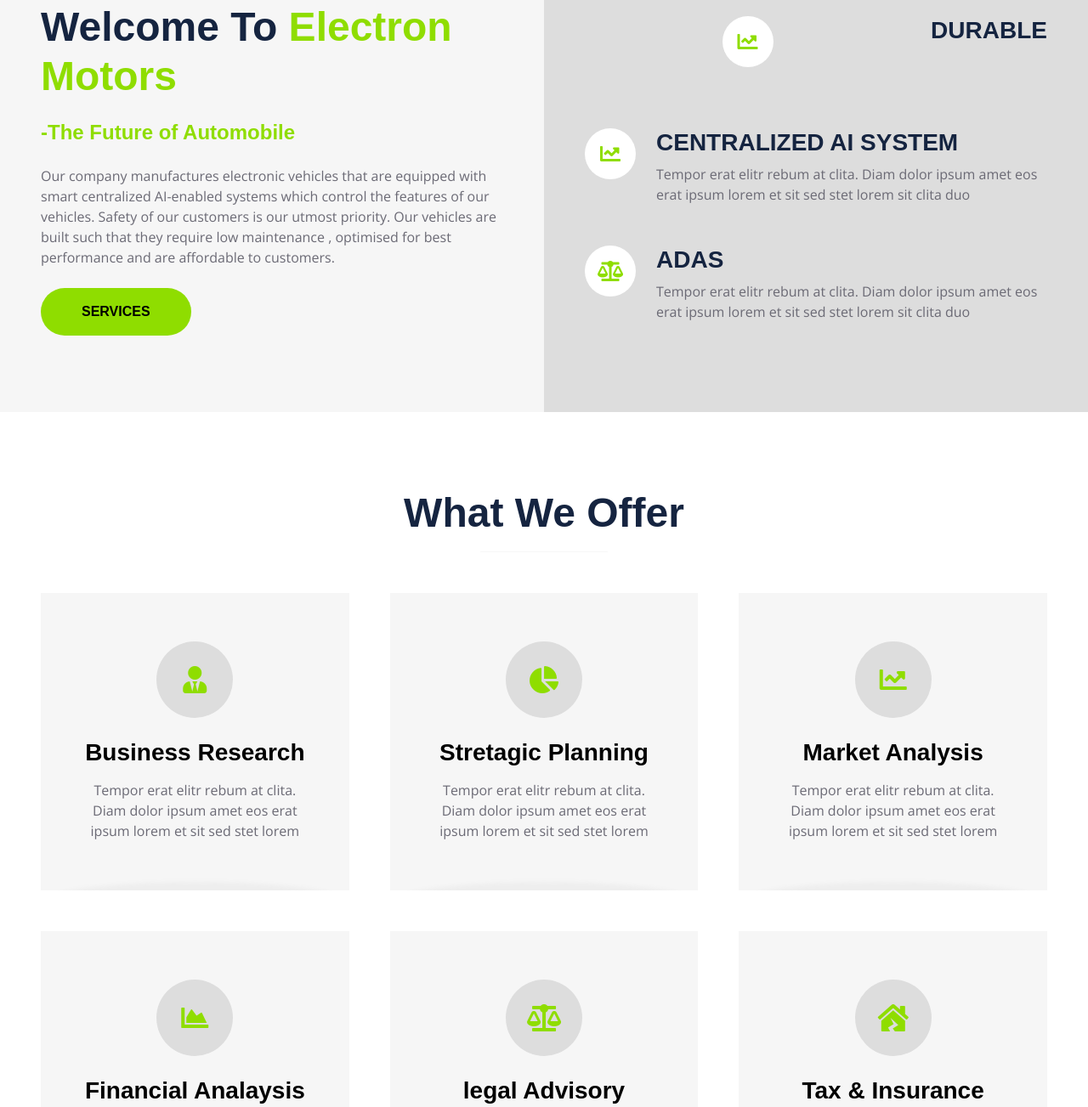
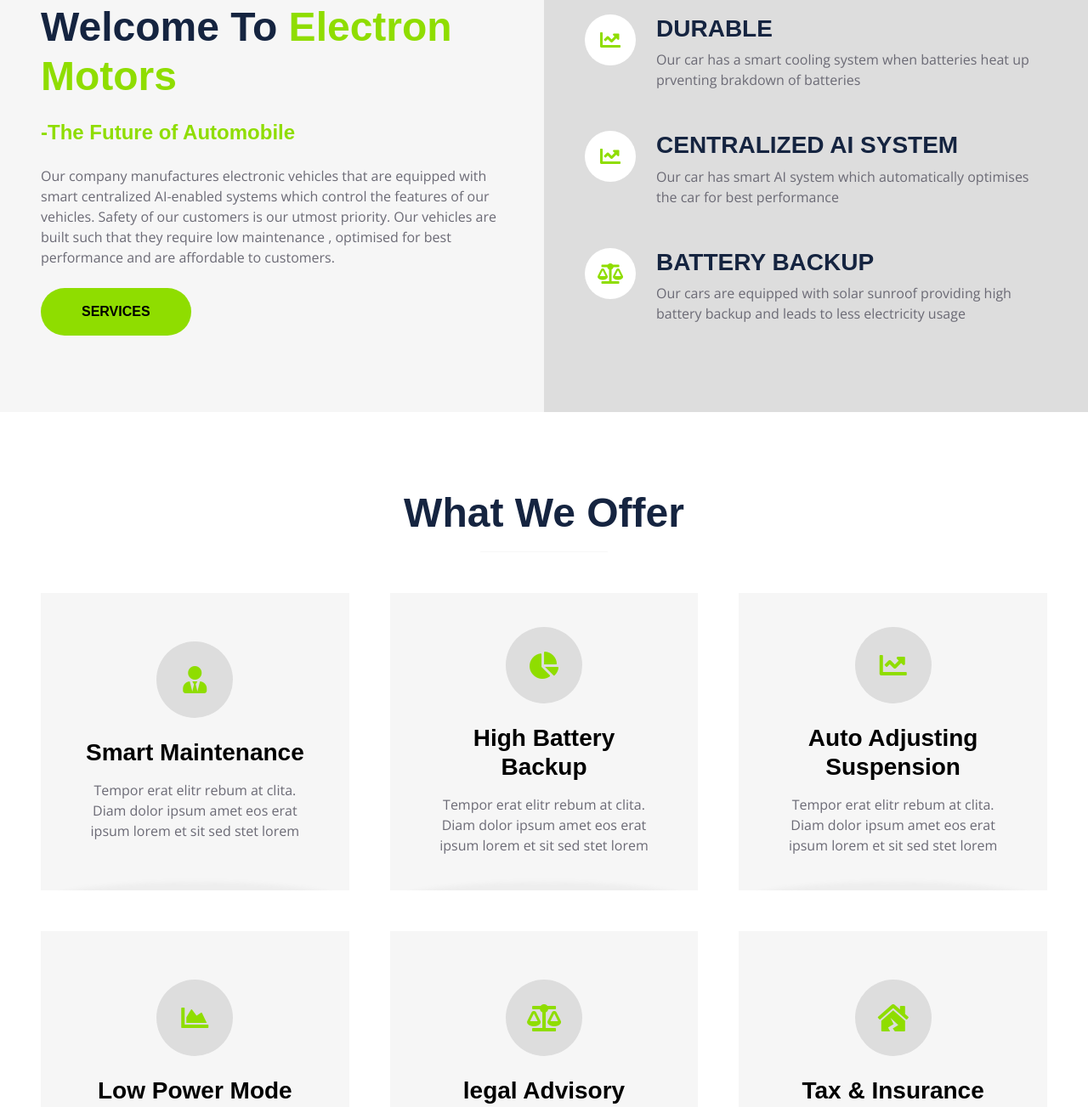
Before and after one commit to AaravGarg16/NCREATE, a plain HTML site: page index.html in a window 1280 px wide. Shown: the part 824-2127 px from the top of the page at 85% size. Drawn offline with nearby package versions, Linux system fonts and the light colour scheme.

Commit message:
modified:   index.html

```diff
--- a/index.html
+++ b/index.html
@@ -146,7 +146,7 @@
                         </div>
                         <div class="ps-4">
                             <h3>DURABLE</h3>
-                            <p class="mb-0"></p>
+                            <p class="mb-0">Our car has a smart cooling system when batteries heat up prventing brakdown of batteries</p>
                         </div>
                     </div>
                     <div class="d-flex  mb-5">
@@ -155,7 +155,7 @@
                         </div>
                         <div class="ps-4">
                             <h3>CENTRALIZED AI SYSTEM</h3>
-                            <p class="mb-0">Tempor erat elitr rebum at clita. Diam dolor ipsum amet eos erat ipsum lorem et sit sed stet lorem sit clita duo</p>
+                            <p class="mb-0">Our car has smart AI system which automatically optimises the car for best performance </p>
                         </div>
                     </div>
                     <div class="d-flex ">
@@ -163,8 +163,8 @@
                             <i class="fa fa-balance-scale fs-4"></i>
                         </div>
                         <div class="ps-4">
-                            <h3>ADAS</h3>
-                            <p class="mb-0">Tempor erat elitr rebum at clita. Diam dolor ipsum amet eos erat ipsum lorem et sit sed stet lorem sit clita duo</p>
+                            <h3>BATTERY BACKUP</h3>
+                            <p class="mb-0">Our cars are equipped with solar sunroof providing high battery backup and leads to less electricity usage </p>
                         </div>
                     </div>
                 </div>
@@ -186,7 +186,7 @@
                     <div class="d-flex align-items-center justify-content-center bg-primary text-white rounded-circle mx-auto mb-4" style="width: 90px; height: 90px;">
                         <i class="fa fa-user-tie fa-2x"></i>
                     </div>
-                    <h3 class="mb-3">Business Research</h3>
+                    <h3 class="mb-3">Smart Maintenance</h3>
                     <p class="mb-0">Tempor erat elitr rebum at clita. Diam dolor ipsum amet eos erat ipsum lorem et sit sed stet lorem</p>
                 </div>
             </div>
@@ -195,7 +195,7 @@
                     <div class="d-flex align-items-center justify-content-center bg-primary text-white rounded-circle mx-auto mb-4" style="width: 90px; height: 90px;">
                         <i class="fa fa-chart-pie fa-2x"></i>
                     </div>
-                    <h3 class="mb-3">Stretagic Planning</h3>
+                    <h3 class="mb-3">High Battery Backup</h3>
                     <p class="mb-0">Tempor erat elitr rebum at clita. Diam dolor ipsum amet eos erat ipsum lorem et sit sed stet lorem</p>
                 </div>
             </div>
@@ -204,7 +204,7 @@
                     <div class="d-flex align-items-center justify-content-center bg-primary text-white rounded-circle mx-auto mb-4" style="width: 90px; height: 90px;">
                         <i class="fa fa-chart-line fa-2x"></i>
                     </div>
-                    <h3 class="mb-3">Market Analysis</h3>
+                    <h3 class="mb-3">Auto Adjusting Suspension</h3>
                     <p class="mb-0">Tempor erat elitr rebum at clita. Diam dolor ipsum amet eos erat ipsum lorem et sit sed stet lorem</p>
                 </div>
             </div>
@@ -213,7 +213,7 @@
                     <div class="d-flex align-items-center justify-content-center bg-primary text-white rounded-circle mx-auto mb-4" style="width: 90px; height: 90px;">
                         <i class="fa fa-chart-area fa-2x"></i>
                     </div>
-                    <h3 class="mb-3">Financial Analaysis</h3>
+                    <h3 class="mb-3">Low Power Mode</h3>
                     <p class="mb-0">Tempor erat elitr rebum at clita. Diam dolor ipsum amet eos erat ipsum lorem et sit sed stet lorem</p>
                 </div>
             </div>
```
